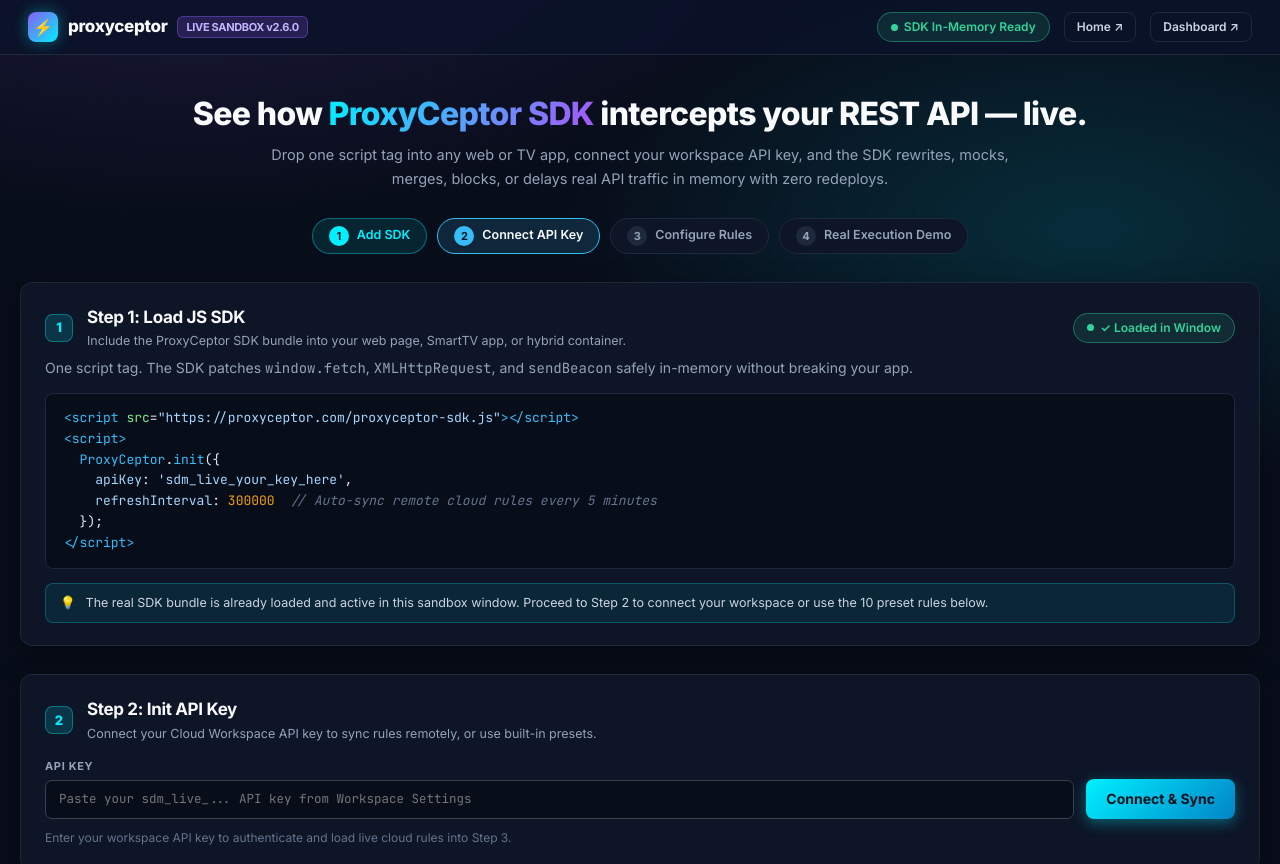
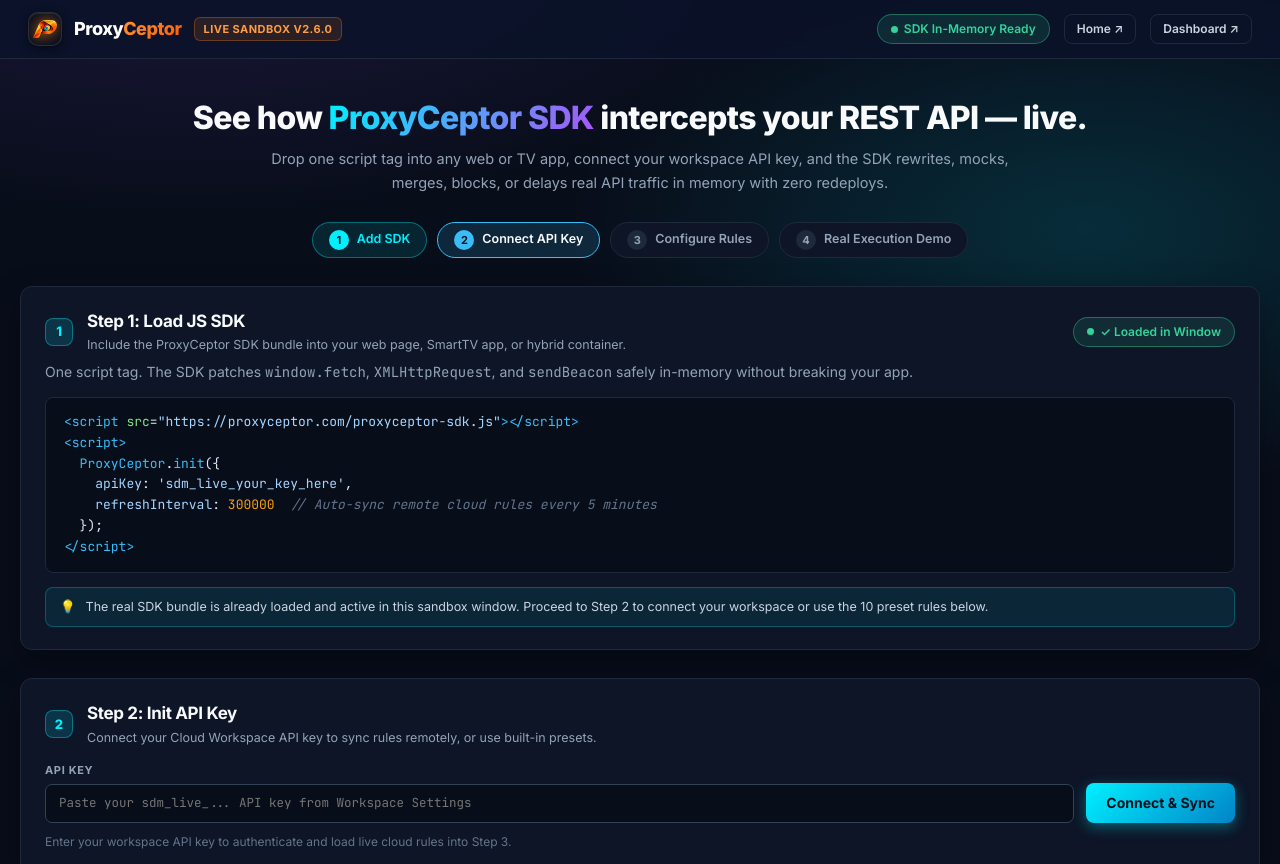
Before and after one commit to FlagMate/proxy-demo, a website built with Vite: page index.html in a window 1280 px wide. Shown: the top 864 px of the page. Built offline with nearby package versions, Linux system fonts and the light colour scheme.

Commit message:
feat(proxy-demo): sync v2.6.0 2026-09-29T21:32:02.874Z

```diff
--- a/index.html
+++ b/index.html
@@ -5,10 +5,13 @@
   <meta charset="UTF-8" />
   <meta name="viewport" content="width=device-width, initial-scale=1.0" />
   <title>ProxyCeptor SDK — Live Interactive Sandbox</title>
-  <link rel="icon" type="image/svg+xml" href="/favicon.svg" />
-  <link rel="icon" href="/favicon.ico" sizes="16x16 32x32 48x48" />
-  <link rel="icon" type="image/png" sizes="32x32" href="/favicon-32.png" />
-  <link rel="apple-touch-icon" href="/favicon-32.png" />
+  <link rel="icon" type="image/svg+xml" href="./favicon.svg" />
+  <link rel="icon" href="./favicon.ico" sizes="16x16 32x32 48x48" />
+  <link rel="icon" type="image/png" sizes="48x48" href="./favicon-48.png" />
+  <link rel="icon" type="image/png" sizes="32x32" href="./favicon-32.png" />
+  <link rel="icon" type="image/png" sizes="16x16" href="./favicon-16.png" />
+  <link rel="apple-touch-icon" sizes="180x180" href="./apple-touch-icon.png" />
+  <script src="./favicon-anim.js" defer></script>
   <link rel="preconnect" href="https://fonts.googleapis.com">
   <link rel="preconnect" href="https://fonts.gstatic.com" crossorigin>
   <link
@@ -22,8 +25,18 @@
   <!-- ===== Top bar ===== -->
   <header class="topbar">
     <div class="brand">
-      <div class="logo">⚡</div>
-      <span>proxyceptor</span>
+      <div class="logo-tile">
+        <div class="logo-tile-glow"></div>
+        <img
+          src="./brand/proxyceptor-mark.webp"
+          alt="ProxyCeptor"
+          width="24"
+          height="20"
+          class="logo-mark"
+          draggable="false"
+        />
+      </div>
+      <span class="brand-name">Proxy<span class="brand-accent">Ceptor</span></span>
       <span class="brand-sub">LIVE SANDBOX v2.6.0</span>
     </div>
     <div class="spacer"></div>
--- a/src/demo.css
+++ b/src/demo.css
@@ -112,30 +112,81 @@
   font-weight: 800;
   display: flex;
   align-items: center;
-  gap: 10px;
-  font-size: 17px;
+  gap: 12px;
+  font-size: 18px;
   letter-spacing: -0.02em;
+  user-select: none;
 }
 
-.brand .logo {
-  width: 30px;
-  height: 30px;
-  border-radius: 8px;
+.brand .logo-tile {
+  width: 34px;
+  height: 34px;
+  min-width: 34px;
+  min-height: 34px;
+  border-radius: 10px;
+  background: #0d121d;
+  border: 1px solid rgba(255, 255, 255, 0.12);
+  box-shadow: 0 2px 10px rgba(0, 0, 0, 0.5), inset 0 1px 0 rgba(255, 255, 255, 0.08);
   display: grid;
   place-items: center;
-  font-size: 16px;
-  background: linear-gradient(135deg, #8b5cf6, #00f0ff);
-  box-shadow: 0 0 15px rgba(0, 240, 255, 0.4);
+  flex-shrink: 0;
+  position: relative;
+  overflow: hidden;
+  transition: border-color 0.25s ease, box-shadow 0.25s ease, transform 0.2s ease;
+}
+
+.brand:hover .logo-tile {
+  border-color: rgba(255, 122, 24, 0.4);
+  box-shadow: 0 4px 16px rgba(255, 122, 24, 0.25), inset 0 1px 0 rgba(255, 255, 255, 0.15);
+  transform: translateY(-1px);
+}
+
+.brand .logo-tile-glow {
+  position: absolute;
+  inset: 0;
+  background: radial-gradient(circle at 50% 50%, rgba(255, 122, 24, 0.18) 0%, transparent 75%);
+  pointer-events: none;
+}
+
+.brand .logo-mark {
+  display: block;
+  max-width: 82%;
+  max-height: 82%;
+  object-fit: contain;
+  filter: drop-shadow(0 0 6px rgba(255, 122, 24, 0.45));
+  transition: transform 0.3s cubic-bezier(0.2, 0.8, 0.2, 1), filter 0.3s ease;
+}
+
+.brand:hover .logo-mark {
+  filter: drop-shadow(0 0 10px rgba(255, 122, 24, 0.7));
+}
+
+.brand-name {
+  font-weight: 800;
+  letter-spacing: -0.025em;
+  font-size: 18px;
+  color: #ffffff;
+  line-height: 1;
+}
+
+.brand-accent {
+  color: #ff7a18;
+  background: linear-gradient(135deg, #ff9436 0%, #ff5e00 100%);
+  -webkit-background-clip: text;
+  background-clip: text;
+  -webkit-text-fill-color: transparent;
 }
 
 .brand-sub {
   font-size: 11px;
-  background: rgba(139, 92, 246, 0.2);
-  border: 1px solid rgba(139, 92, 246, 0.4);
-  color: #c4b5fd;
-  padding: 2px 8px;
+  background: rgba(255, 122, 24, 0.12);
+  border: 1px solid rgba(255, 122, 24, 0.32);
+  color: #ff9d42;
+  padding: 3px 9px;
   border-radius: 6px;
   font-weight: 700;
+  letter-spacing: 0.04em;
+  text-transform: uppercase;
 }
 
 .pill {
```
